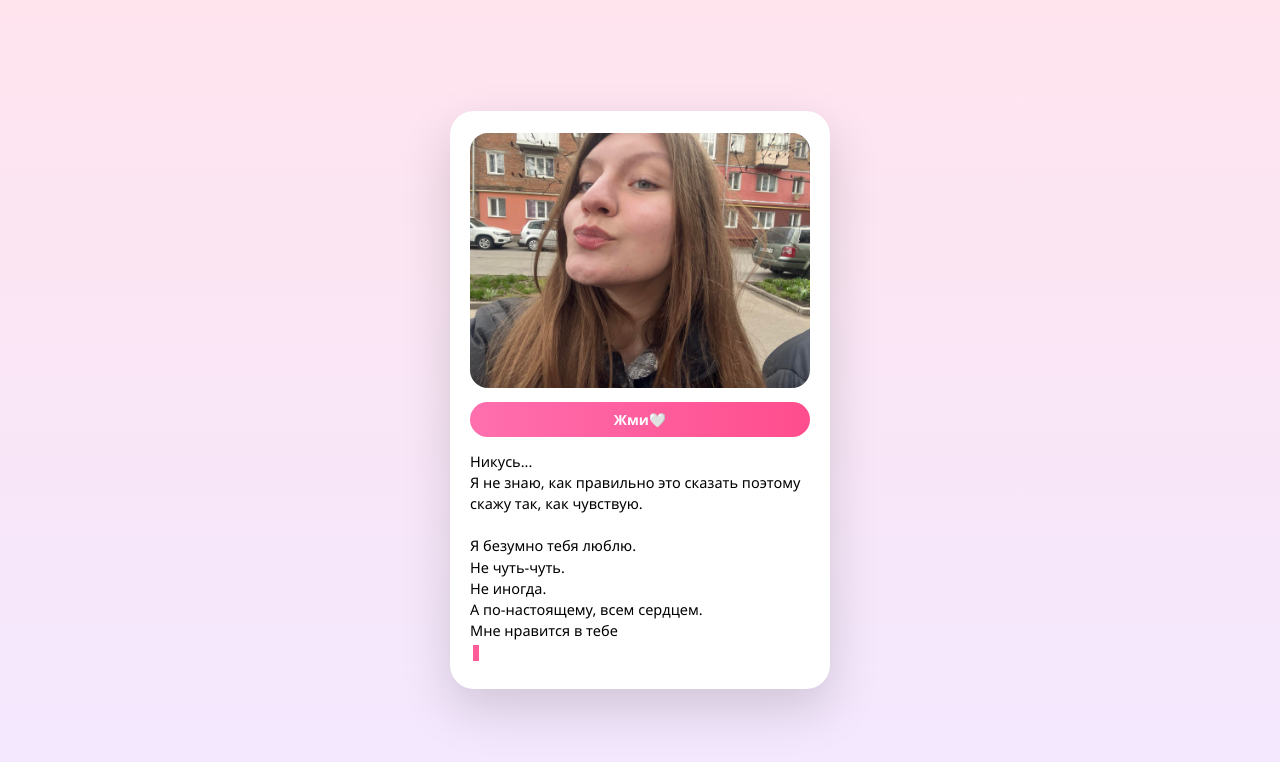
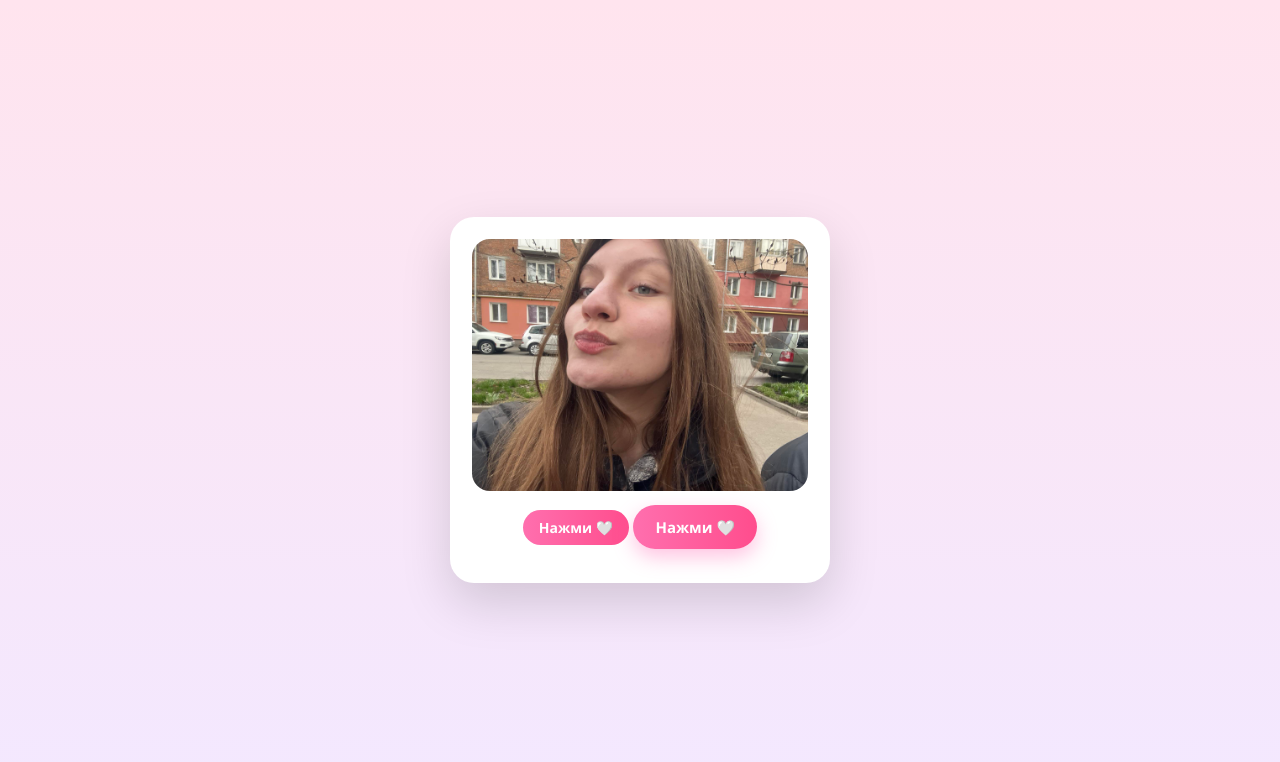
Before and after one commit to Dima250812/For-Nixxxxylya, a plain HTML site: page index.html in a window 1280 px wide. Drawn offline with Linux system fonts and the light colour scheme.

Commit message:
Update index.html

```diff
--- a/index.html
+++ b/index.html
@@ -1,8 +1,8 @@
 <!DOCTYPE html>
 <html lang="ru">
 <head>
-  <meta charset="UTF-8" />
-  <meta name="viewport" content="width=device-width, initial-scale=1.0" />
+  <meta charset="UTF-8">
+  <meta name="viewport" content="width=device-width, initial-scale=1.0">
   <title>Для Никуси 🤍</title>
 
   <style>
@@ -26,8 +26,9 @@
       width: 100%;
       max-width: 380px;
       border-radius: 24px;
-      padding: 22px 20px 26px;
+      padding: 22px;
       box-shadow: 0 20px 50px rgba(0,0,0,0.15);
+      text-align: center;
     }
 
     .photo {
@@ -45,18 +46,37 @@
     .title {
       background: linear-gradient(90deg, #ff6fae, #ff4d8d);
       color: white;
-      text-align: center;
-      padding: 8px 14px;
+      padding: 8px 16px;
       border-radius: 999px;
       font-size: 14px;
       font-weight: 600;
-      margin-bottom: 14px;
+      margin-bottom: 16px;
+      display: inline-block;
+    }
+
+    button {
+      background: linear-gradient(90deg, #ff6fae, #ff4d8d);
+      border: none;
+      color: white;
+      padding: 12px 22px;
+      border-radius: 999px;
+      font-size: 15px;
+      font-weight: 600;
+      cursor: pointer;
+      box-shadow: 0 8px 20px rgba(255, 105, 180, 0.4);
+    }
+
+    button:active {
+      transform: scale(0.97);
     }
 
     .text {
+      margin-top: 18px;
       font-size: 14.5px;
       line-height: 1.45;
       white-space: pre-line;
+      display: none;
+      text-align: left;
     }
 
     .cursor {
@@ -78,17 +98,19 @@
 
   <div class="card">
     <div class="photo">
-      <!-- ЗАМЕНИ src НА СВОЁ ФОТО -->
+      <!-- замени на своё фото -->
       <img src="photo.jpg" alt="Никуся">
     </div>
 
-    <div class="title">Жми🤍</div>
+    <div class="title">Нажми 🤍</div>
 
-    <div class="text" id="text"></div><span class="cursor"></span>
+    <button onclick="start()">Нажми 🤍</button>
+
+    <div class="text" id="text"></div><span class="cursor" id="cursor" style="display:none"></span>
   </div>
 
   <script>
-    const message = `Никусь...
+    const message = `Никусь..
 Я не знаю, как правильно это сказать поэтому скажу так, как чувствую.
 
 Я безумно тебя люблю.
@@ -117,18 +139,32 @@
 Очень.
 Безумно.`;
 
-    const el = document.getElementById("text");
     let i = 0;
+    let started = false;
+
+    function start() {
+      if (started) return;
+      started = true;
+
+      document.querySelector("button").style.display = "none";
+      const textEl = document.getElementById("text");
+      const cursor = document.getElementById("cursor");
+
+      textEl.style.display = "block";
+      cursor.style.display = "inline-block";
 
       function type() {
         if (i < message.length) {
-        el.textContent += message[i];
+          textEl.textContent += message[i];
           i++;
           setTimeout(type, 28);
+        } else {
+          cursor.style.display = "none";
         }
       }
 
       type();
+    }
   </script>
 
 </body>
```
Lines whose indentation alone changed are shown as unchanged.
